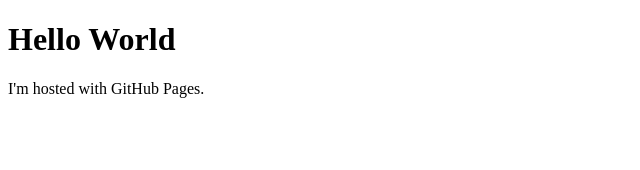
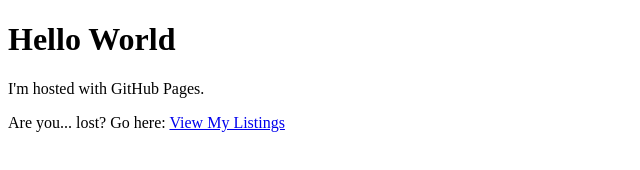
Before and after one commit to BaconOfLight/baconoflight.github.io, a plain HTML site: page index.html in a window 1280 px wide. Shown: the whole page, without its empty margins (0-640 px from the left). Drawn offline with Linux system fonts and the light colour scheme.

Commit message:
Update index.html

```diff
--- a/index.html
+++ b/index.html
@@ -3,5 +3,7 @@
 <body>
 <h1>Hello World</h1>
 <p>I'm hosted with GitHub Pages.</p>
+<p>Are you... lost? Go here: <a href="https://baconoflight.github.io/listing.html" target="_blank">View My Listings</a>
+</p>
 </body>
 </html>
```
